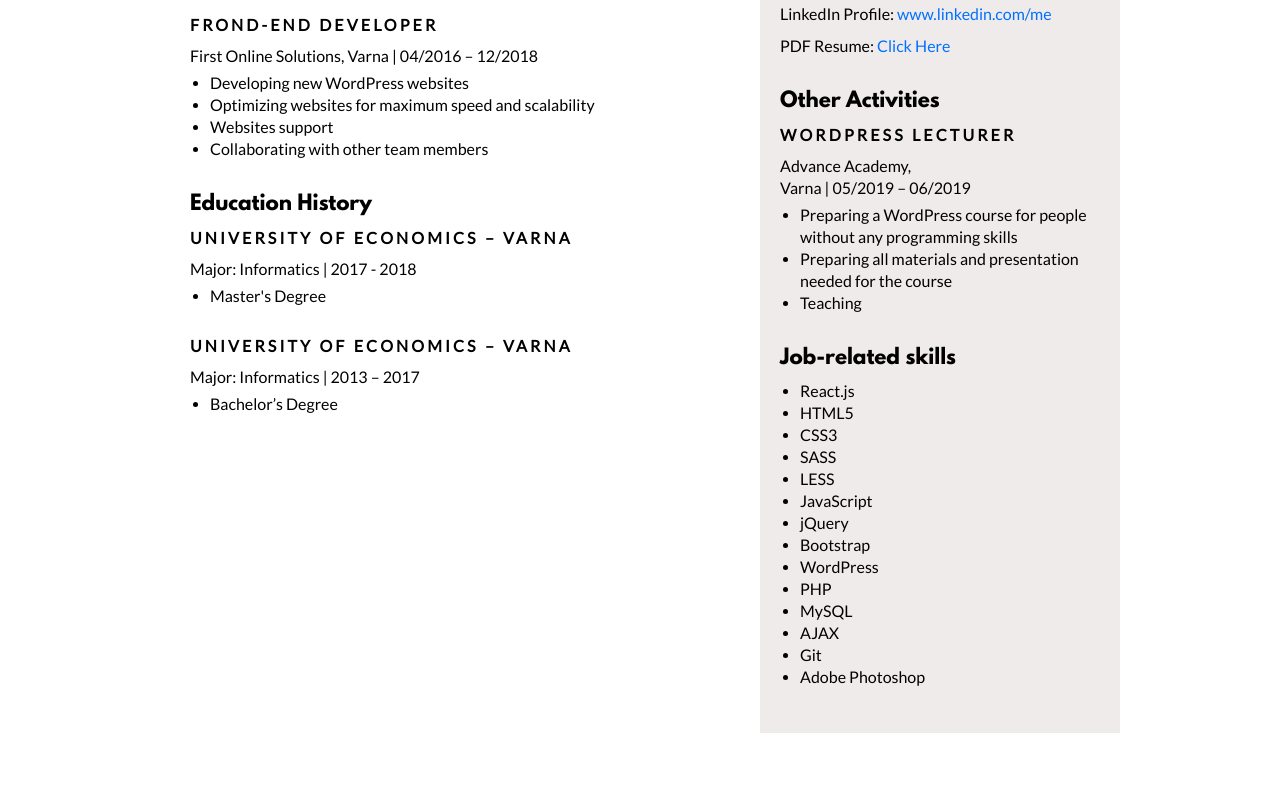
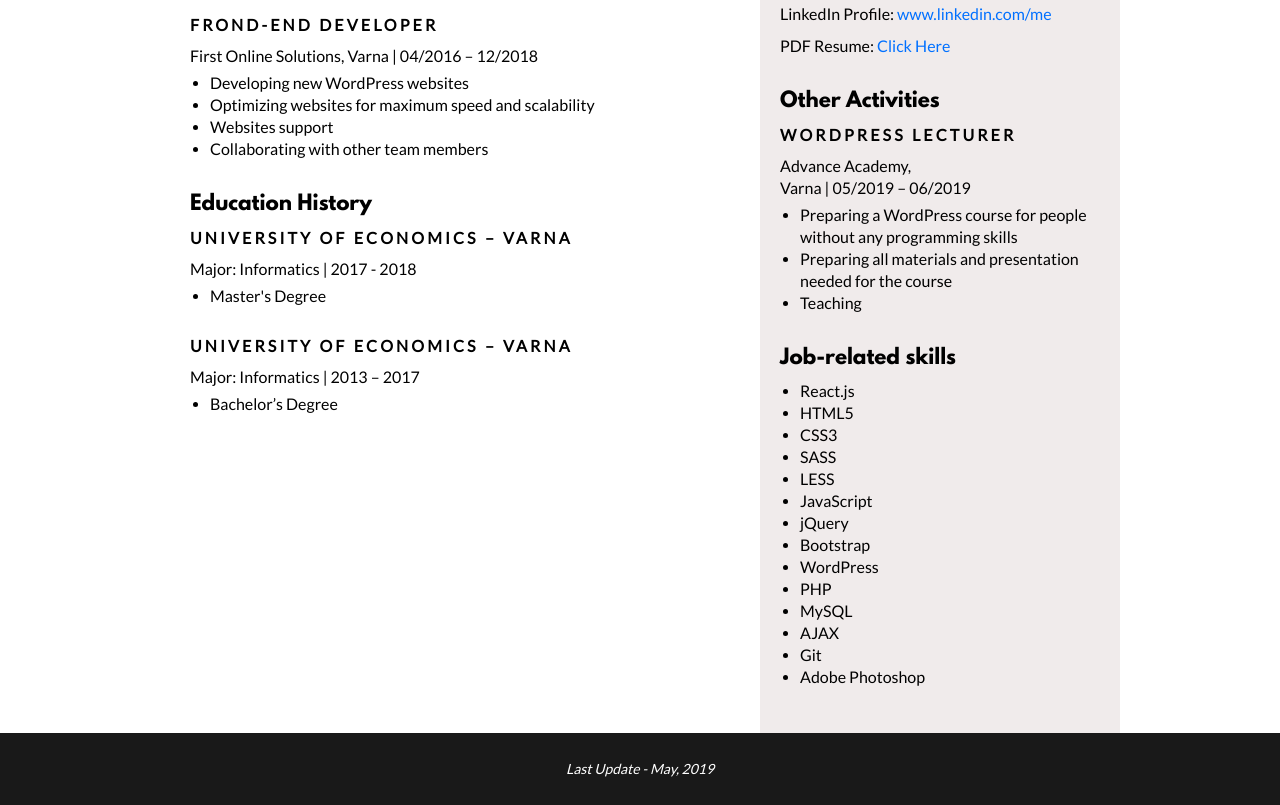
Before and after one commit to maria-vangelova/personal-website, a plain HTML site: page index.html in a window 1280 px wide. Shown: the part 573-1378 px from the top of the page. Before the commit the page ends 1306 px from the top, so only its background shows below. Drawn offline with Linux system fonts and the light colour scheme.

Commit message:
add footer

```diff
--- a/index.html
+++ b/index.html
@@ -125,6 +125,8 @@
             </aside>
         </div>
     </div>
-
+    <footer>
+        <p>Last Update - May, 2019</p>
+    </footer>
 </body>
 </html>
--- a/style.css
+++ b/style.css
@@ -225,6 +225,18 @@ header .subtitle {
 }
 
 /* ------------------ */
+/*       FOOTER       */
+/* ------------------ */
+footer {
+    background-color: #191919;
+    color: #fff;
+    padding: 15px 0;
+    font-style: italic;
+    text-align: center;
+    font-size: 14px;
+}
+
+/* ------------------ */
 /*     MEDIA QUERY    */
 /* ------------------ */
 @media only screen and (max-width: 767px) {
```
